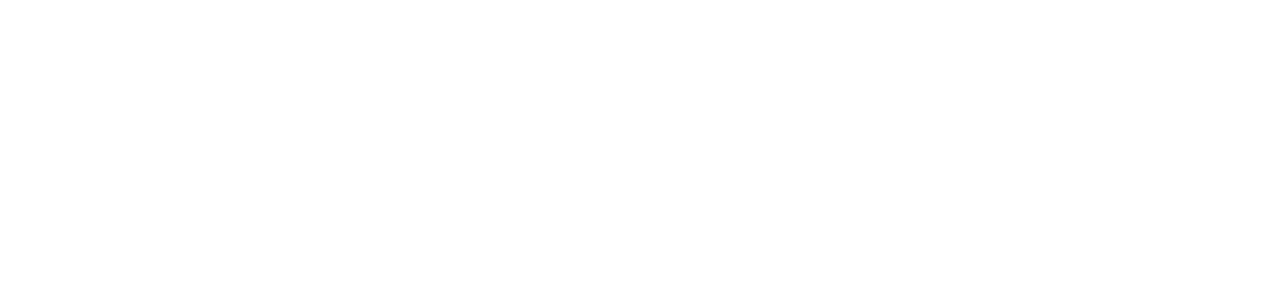
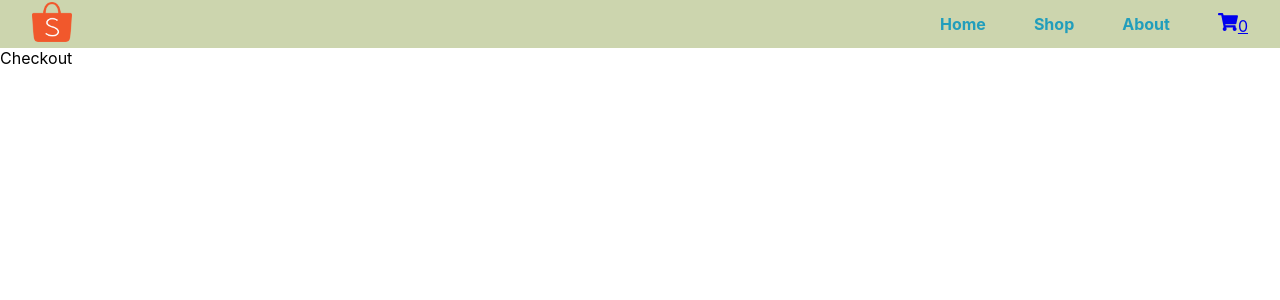
Before and after one commit to vishnuvish-star/react-web, a React (Create React App) app: page /checkout in a window 1280 px wide. Before the commit this address had no page. Shown: the top 300 px of the page. Built offline with nearby package versions, Linux system fonts and the light colour scheme.

Commit message:
initiate checkout page

```diff
--- a/src/App.js
+++ b/src/App.js
@@ -1,13 +1,18 @@
-import { Outlet, Route, Router, Routes } from "react-router-dom";
+import { Outlet, Route, Routes } from "react-router-dom";
 import Header from "./component/header.component/header.component";
 import Home from "./component/home.component/home.component";
 import Shop from "./component/shop.component/shop.component";
-// import products from "./component/data.component/data.component";
-// import { useState } from "react";
-
+import Checkout from "./component/checkout/checkout.component";
+import { ContextProvider } from "./component/context/context.";
+// import CartContext from "./component/context/context.";
+// import { useContext } from "react";
+import { BrowserRouter } from "react-router-dom";
 function App() {
-  // const [data, setData] = useState(products);
+  // const { item } = useContext(CartContext);
+  // console.log(item);
   return (
+    <ContextProvider>
+      <BrowserRouter>
         <Routes>
           <Route
             path="/"
@@ -20,8 +25,11 @@
           >
             <Route index element={<Home />} />
             <Route path="/shop" element={<Shop />} />
+            <Route path="/checkout" element={<Checkout />} />
           </Route>
         </Routes>
+      </BrowserRouter>
+    </ContextProvider>
   );
 }
 
--- /dev/null
+++ b/src/component/checkout/checkout.component.jsx
@@ -0,0 +1,4 @@
+const Checkout = () => {
+  return <div>Checkout</div>;
+};
+export default Checkout;
--- /dev/null
+++ b/src/component/context/context..jsx
@@ -0,0 +1,21 @@
+// import the createContext from react;
+import { createContext, useState } from "react";
+
+// create variable and stored createContext();
+const CartContext = createContext();
+
+// set Provider function and params children  components
+export function ContextProvider({ children }) {
+  const [items, setItems] = useState([]);
+  const addToCart = (name, price) => {
+    setItems((prevItems) => [...prevItems, { name, price }]);
+  };
+  return (
+    <CartContext.Provider value={{ items, addToCart }}>
+      {children}
+    </CartContext.Provider>
+  );
+}
+
+// export CartContext
+export default CartContext;
--- a/src/component/header.component/header.component.jsx
+++ b/src/component/header.component/header.component.jsx
@@ -2,8 +2,11 @@
 import Logo from "../../assets/images/shop-logo.png";
 import "./header.style.css";
 import { FaShoppingCart } from "react-icons/fa";
+import CartContext from "../context/context.";
+import { useContext } from "react";
 
 const Header = () => {
+  const { items } = useContext(CartContext);
   return (
     <div>
       <div className="header">
@@ -20,9 +23,12 @@
           <Link to={"/about"} className="link">
             About
           </Link>
-          <span>
-            <FaShoppingCart className="cart-logo" />
-          </span>
+          <Link to={"/checkout"}>
+            <div>
+              <FaShoppingCart className="cart-logo" />
+              <span>{items.length}</span>
+            </div>
+          </Link>
         </div>
       </div>
     </div>
--- a/src/component/shop.component/shop.component.jsx
+++ b/src/component/shop.component/shop.component.jsx
@@ -1,8 +1,10 @@
 import products from "../data.component/data.component";
 import "./shop.style.css";
-
+// import CartContext from "../context/context.";
+// import { useContext } from "react";
 const Shop = () => {
-  console.log(products);
+  // const { addToCart } = useContext(CartContext);
+  // console.log(products);
   return (
     <div>
       <div className="products">
@@ -15,7 +17,7 @@
                 <span>RS.{data.price}</span>
                 <span>{data.rating}</span>
               </div>
-              <button className="ProductCard-button">Add to cart</button>
+              <button className="ProductCard-button">Add to Cart</button>
             </div>
           );
         })}
--- a/src/context/context.js
+++ /dev/null
@@ -1,3 +0,0 @@
-// import { createContext } from "react";
-
-// export const Context = createContext();
--- a/src/index.js
+++ b/src/index.js
@@ -2,11 +2,11 @@
 import ReactDOM from "react-dom/client";
 import "./index.css";
 import App from "./App";
-import { BrowserRouter } from "react-router-dom";
+// import { BrowserRouter } from "react-router-dom";
 
 const root = ReactDOM.createRoot(document.getElementById("root"));
 root.render(
-  <BrowserRouter>
-    <App />
-  </BrowserRouter>
+  // <BrowserRouter>
+  <App />
+  // </BrowserRouter>
 );
```
Also changed, not shown: src/component/checkout/checkout.style.css (added). Lines whose indentation alone changed are shown as unchanged.
